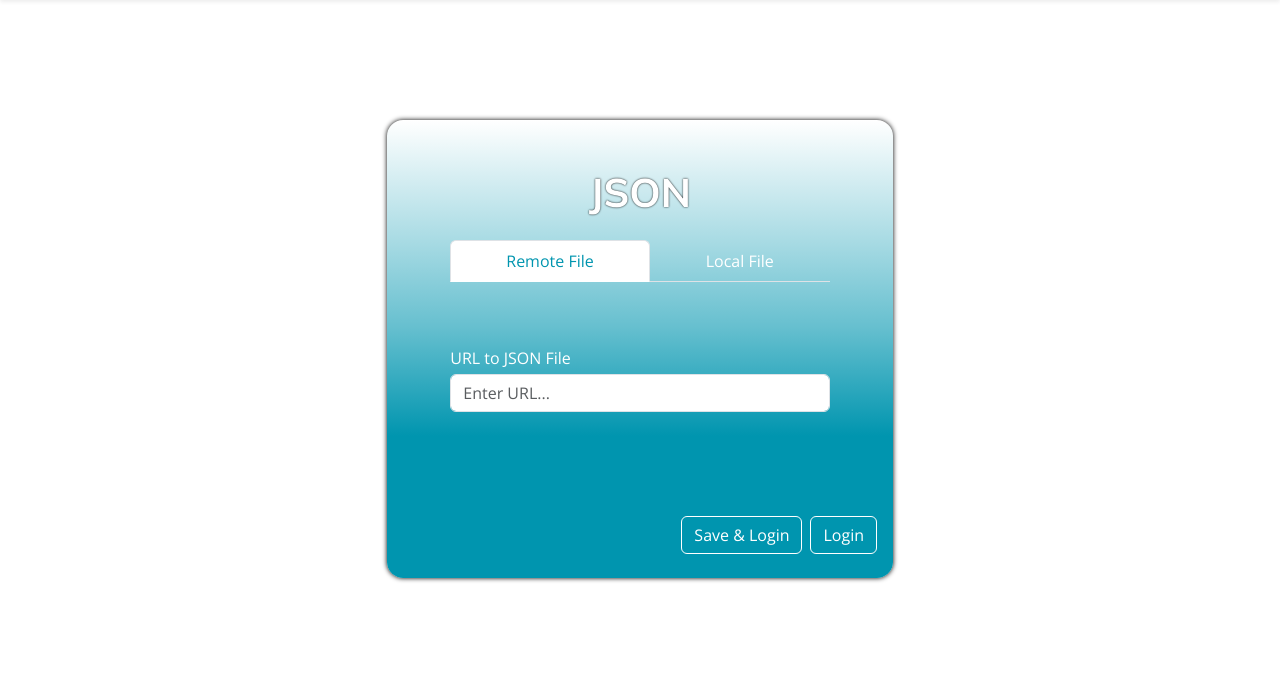
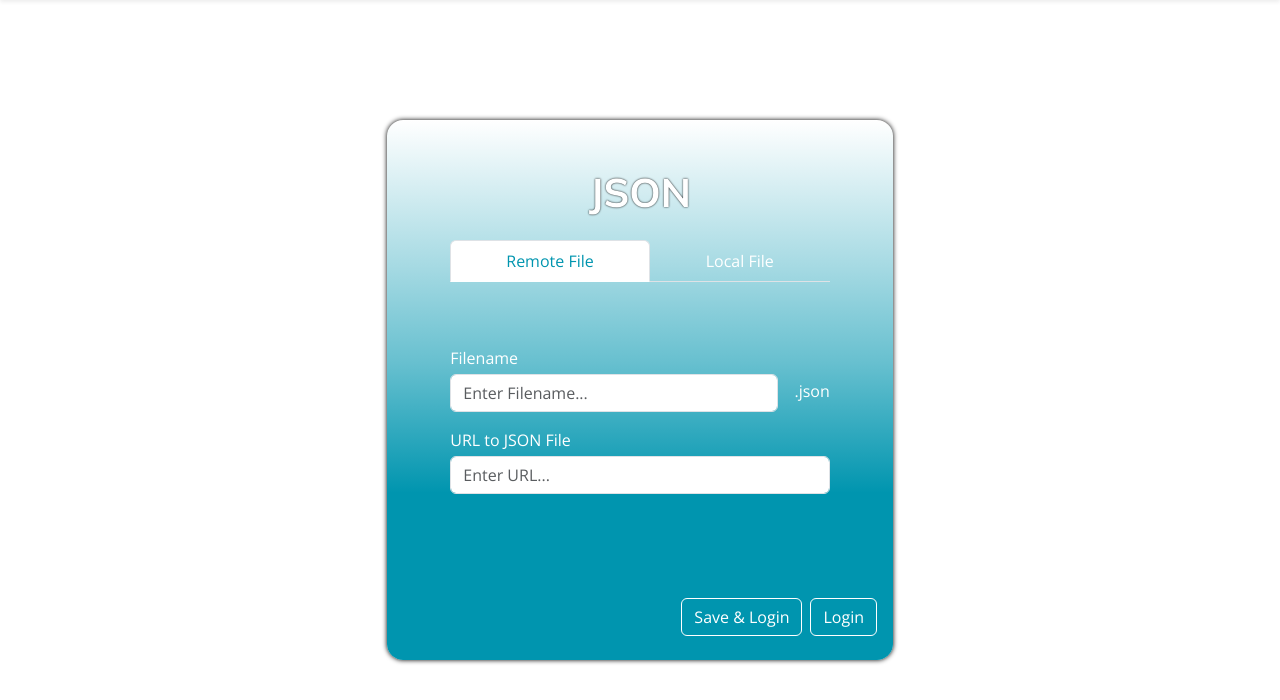
Before and after one commit to Gem5Vision/gem5-resource-manager, a Flask app: page /login/json in a window 1280 px wide. Shown: the part 81-781 px from the top of the page. Run offline with Flask 2, Linux system fonts and the light colour scheme.

Commit message:
Update to JSON Login

```diff
--- a/static/app.js
+++ b/static/app.js
@@ -153,13 +153,28 @@ function handleJSONLogin(event, saveStatus) {
 
 function handleRemoteJSON() {
   const url = document.getElementById("jsonRemoteURL").value;
+  const filename = document.getElementById("remoteFilename").value;
+  const emptyInputs = [{type : "URL", value : url}, {type : "Filename", value : filename}];
+  let error = false;
 
-  if (url === "") {
-    appendAlert('Error!', 'emptyURL', 'Cannot Proceed With Empty URL!', 'danger');
+  for (let i = 0; i < emptyInputs.length; i++) {
+    if (emptyInputs[i].value === "") {
+      appendAlert("Error", `${emptyInputs[i].type}`, `Cannot Proceed Without ${emptyInputs[i].type} Value!`, 'danger');
+      error = true;
+    }
+  }
+
+  if (error) {
     return;
   }
 
-  const flask_url = "/validateJSON?isMongo=false&q=" + encodeURIComponent(url);
+  const params = new URLSearchParams();
+  params.append('isMongo', 'false');
+  params.append('filename', filename + ".json");
+  params.append('q', url);
+
+  const flask_url = `/validateJSON?${params.toString()}`;
+
   fetch(flask_url, {
     method: 'GET',
   })
--- a/templates/jsonLogin.html
+++ b/templates/jsonLogin.html
@@ -22,6 +22,13 @@
             <div class="tab-content mt-5" id="tabContent">
               <div class="tab-pane fade show active" id="remote-panel" role="tabpanel">
                 <form class="form-outline d-flex flex-column mt-3">
+                  <div class="d-flex flex-column">
+                    <label for="remoteFilename" class="main-text-regular mt-3" style="color: white;">Filename</label>
+                    <div class="d-flex flex-row align-items-center">
+                      <input class="form-control mt-1 main-text-regular" type="text" id="remoteFilename" name="remoteFilename" placeholder="Enter Filename..." />
+                      <span class="main-text-regular ms-3" style="color: white;">.json</span>
+                    </div>
+                  </div>
                   <label for="jsonRemoteURL" class="main-text-regular mt-3" style="color: white;">URL to JSON File</label>
                   <input class="form-control mt-1 main-text-regular" type="text" id="jsonRemoteURL" name="jsonRemoteURL" placeholder="Enter URL..." />
                 </form>
```
